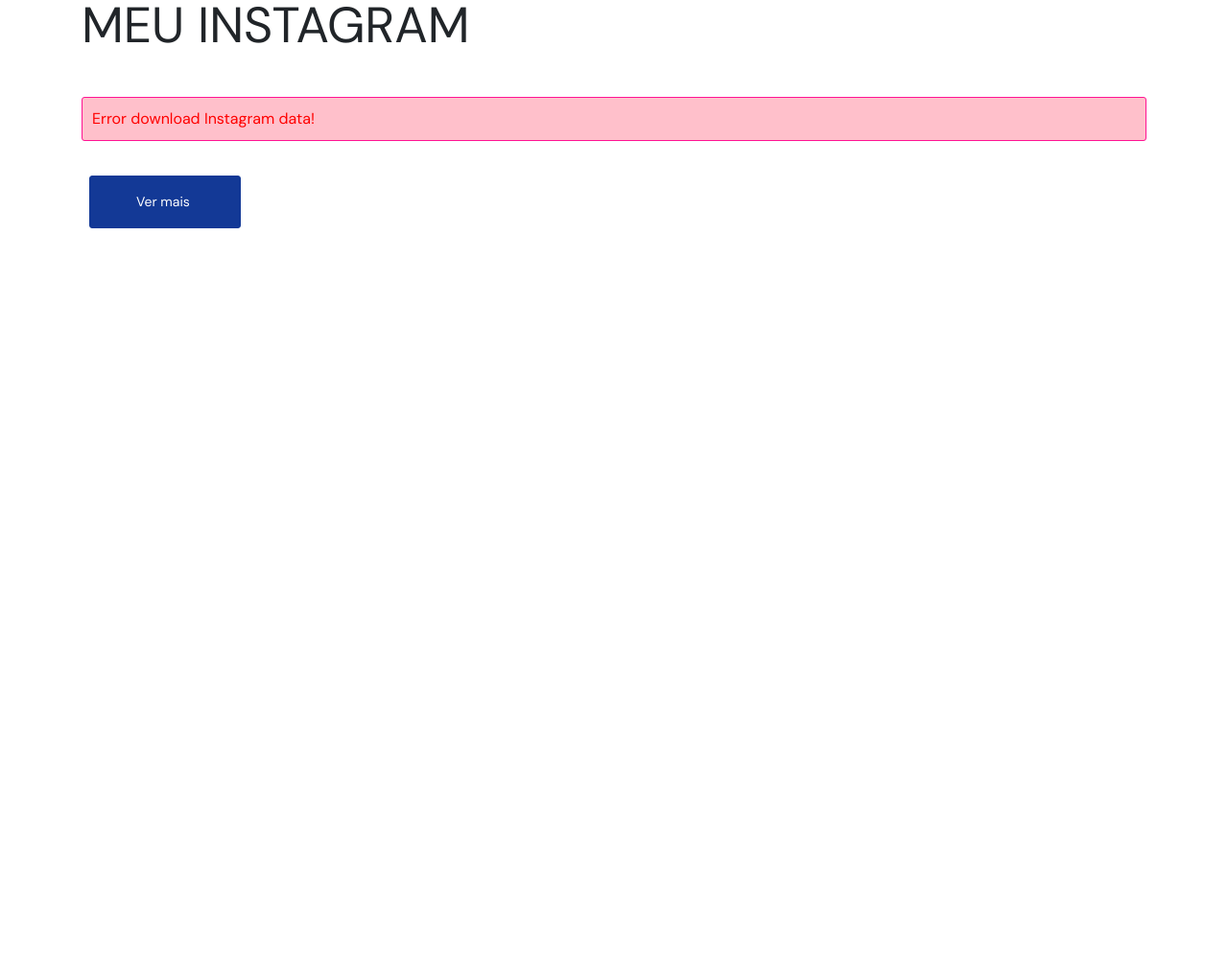
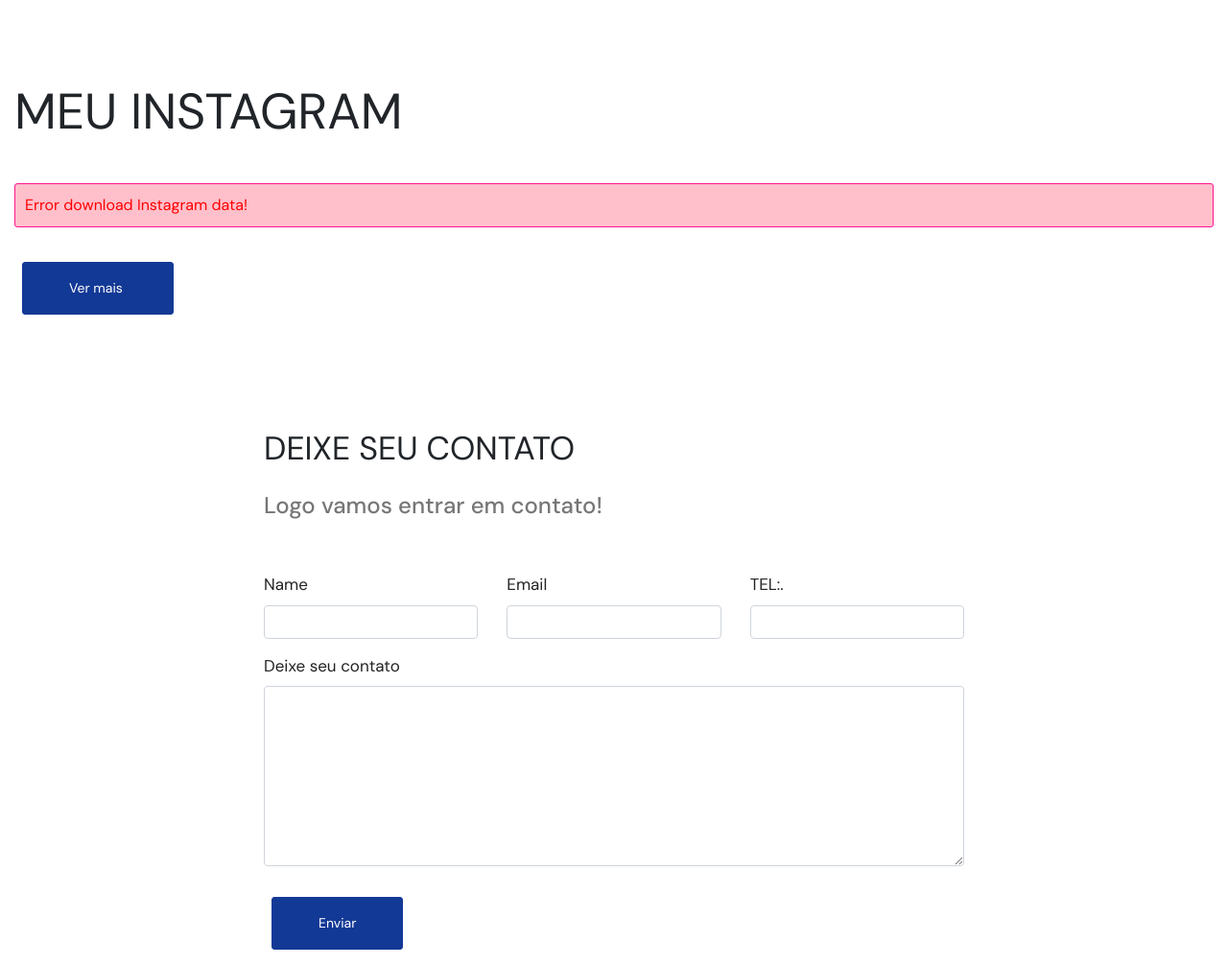
Before and after one commit to conectado-10/mobrise, a PHP site: page /page11.html in a window 1280 px wide. Shown: the part 2092-3098 px from the top of the page at 96% size. Before the commit the page ends 2330 px from the top, so only its background shows below. Run offline with PHP 8.4, Linux system fonts and the light colour scheme; some libraries are stand-ins or nearby versions.

Commit message:
create github pages

```diff
--- a/assets/mobirise/css/mbr-additional.css
+++ b/assets/mobirise/css/mbr-additional.css
@@ -3353,3 +3353,78 @@ a.img {
 
 #witsec-custom-html-block-54 {
 }
+
+.cid-s6jLg4XBWj {
+@paddingTop: 0;
+@paddingBottom: 1;
+@showTitle: true;
+@showSubtitle: true;
+@showPhone: true;
+@showTerms: false;
+@uname__10: "file:///C:/Users/bacho/AppData/Local/Mobirise.com/Mobirise/sintoniabarra_0040gmail_002ecom/addons/witsec-mailform/witsec-mailform/../_images/background.jpg";
+@uname__11: true;
+@uname__12: #ffffff;
+@bg-value: #ffffff;
+@bg-type: "color";
+@bg-color-value: #ffffff;
+@bg-parallax: false;
+@overlay: true;
+@overlayColor: #c1c1c1;
+@overlayOpacity: 0.9;
+
+padding-top: (@paddingTop * 15px);
+padding-bottom: (@paddingBottom * 15px);
+& when (@bg-type = 'color') {
+  background-color: @bg-value;
+}
+& when (@bg-type = 'image') {
+  background-image: url(../../../@bg-value);
+}
+.title {
+  margin-bottom: 2rem;
+}
+.mbr-section-subtitle {
+  color: #767676;
+}
+textarea.form-control {
+  min-height: 188px;
+}
+label {
+  color: #232323;
+}
+.mbr-section-terms {
+  text-align: center;
+}
+}
+@primaryColor: #133996;
+@secondaryColor: #fc643f;
+@successColor: #00c48c;
+@infoColor: #fdece8;
+@warningColor: #ffcf5c;
+@dangerColor: #939bb4;
+@mainFont: DM Sans;
+@display1Font: 'DM Sans', sans-serif;
+@display1Size: 3.25;
+@display2Font: 'DM Sans', sans-serif;
+@display2Size: 2.125;
+@display5Font: 'DM Sans', sans-serif;
+@display5Size: 1.5;
+@display7Font: 'DM Sans', sans-serif;
+@display7Size: 1.0625;
+@display4Font: 'DM Sans', sans-serif;
+@display4Size: 0.875;
+@isRoundedButtons: false;
+@isAnimatedOnScroll: false;
+@isScrollToTopButton: false;
+@isPublish: true;
+
+.cid-s6jkVYM8uU {
+
+padding-top: (@paddingTop * 15px);
+padding-bottom: (@paddingBottom * 15px);
+background-color: @bgColor;
+.mbr-section {
+  text-align: center;
+  color: #fff;
+}
+}
--- a/page1.html
+++ b/page1.html
@@ -103,7 +103,7 @@
     </div>
 </section>
 
-<section class="mbr-section" id="witsec-modal-window-block-2s" data-rv-view="1003">
+<section class="mbr-section" id="witsec-modal-window-block-2s" data-rv-view="479">
 
 	<style>
 	/* Let's not animate the contents of modal windows */
--- a/page11.html
+++ b/page11.html
@@ -26,7 +26,7 @@
 
 </head>
 <body>
-  <center class="cid-s6fRoxLvmw" id="design-block-4y" data-rv-view="1191">
+  <center class="cid-s6fRoxLvmw" id="design-block-4y" data-rv-view="547">
 <section class="mbr-gallery gallery5" group="Gallery">
 
 
@@ -39,19 +39,19 @@
         <div class="row mbr-gallery" data-toggle="modal">
             <div class="col-sm-6 col-md-4 col-lg-3 item gallery-image">
                 <div class="item-wrapper">
-                   <a href="https://store17441987.ecwid.com/PROT%C3%89TICO-DANILO-c55577022"><img class="w-100" src="assets/images/wei-einfach-symbol-dental-logo-500x500.png" alt="" title="" media-simple="true" data-target="#s6gonq6PtB" data-slide-to="0">
+                   <a href="https://store17441987.ecwid.com/PROT%C3%89TICO-DANILO-c55577022"><img class="w-100" src="assets/images/wei-einfach-symbol-dental-logo-500x500.png" alt="" title="" media-simple="true" data-target="#s6k5vPUZL3" data-slide-to="0">
                 </a><p class="mbr-text align-center display-5 pb-3 mbr-fonts-style">ESPECIALISTA EM POLIMENTO<em><strong><!---rede social--></strong></em></p><center><em><strong>
 <div style="float: left; width: 33%;">
 <div class="separator" style="clear: both; text-align: center;">
-<a href="tel:22998227404" imageanchor="1" style="margin-left: 1em; margin-right: 1em;"><img border="0" data-original-height="96" data-original-width="96" height="50" src="assets/images/phone-30029-100x100.png" width="50" alt="" title="" media-simple="true" data-target="#s6gonq6PtB" data-slide-to="1"></a></div>
+<a href="tel:22998227404" imageanchor="1" style="margin-left: 1em; margin-right: 1em;"><img border="0" data-original-height="96" data-original-width="96" height="50" src="assets/images/phone-30029-100x100.png" width="50" alt="" title="" media-simple="true" data-target="#s6k5vPUZL3" data-slide-to="1"></a></div>
 </div>
 <div style="float: left; width: 33%;">
 <div class="separator" style="clear: both; text-align: center;">
-<a href="https://wa.me/5522998227404" imageanchor="1" style="margin-left: 1em; margin-right: 1em;"><img border="0" data-original-height="96" data-original-width="96" height="50" src="assets/images/whatsapp-37229-100x100.png" width="50" alt="" title="" media-simple="true" data-target="#s6gonq6PtB" data-slide-to="2"></a></div>
+<a href="https://wa.me/5522998227404" imageanchor="1" style="margin-left: 1em; margin-right: 1em;"><img border="0" data-original-height="96" data-original-width="96" height="50" src="assets/images/whatsapp-37229-100x100.png" width="50" alt="" title="" media-simple="true" data-target="#s6k5vPUZL3" data-slide-to="2"></a></div>
 </div>
 <div style="float: left; width: 33%;">
 <div class="separator" style="clear: both; text-align: center;">
-<a href="https://www.facebook.com/danilo.docarmo.900" imageanchor="1" style="margin-left: 1em; margin-right: 1em;"><img border="0" data-original-height="512" data-original-width="512" height="50" src="assets/images/facebook-108044-100x100.png" width="50" alt="" title="" media-simple="true" data-target="#s6gonq6PtB" data-slide-to="3"></a></div>
+<a href="https://www.facebook.com/danilo.docarmo.900" imageanchor="1" style="margin-left: 1em; margin-right: 1em;"><img border="0" data-original-height="512" data-original-width="512" height="50" src="assets/images/facebook-108044-100x100.png" width="50" alt="" title="" media-simple="true" data-target="#s6k5vPUZL3" data-slide-to="3"></a></div>
 </div>
 </strong></em></center><em><strong>
 <br>
@@ -80,9 +80,19 @@
   POLIMENTO ESPECIAL FAROIS
   </button>
 </div></strong></em>
+<div class="dropdown">
+  <a class="btn btn-secondary dropdown-toggle" href="#" role="button" id="dropdownMenuLink" data-toggle="dropdown" aria-haspopup="true" aria-expanded="false">
+    O QUE VOCÊ QUER ?
+  </a>
+
+  <div class="dropdown-menu" aria-labelledby="dropdownMenuLink">
+    <a class="dropdown-item" href="https://store17441987.ecwid.com/HIGIENIZA%C3%87%C3%83O-CASA-p184965008">Casa</a>
+    <a class="dropdown-item" href="https://store17441987.ecwid.com/HIGIENIZA%C3%87%C3%83O-CARRO-p185018788">Carro</a>
+  </div>
+</div>
 </center>
 
-<div class="card promoting-card cid-s6fRozUGNw" id="custom-html-4z" data-rv-view="1194">
+<div class="card promoting-card cid-s6fRozUGNw" id="custom-html-4z" data-rv-view="550">
 
   <!-- Card content -->
   <div class="card-body d-flex flex-row">
@@ -102,7 +112,7 @@
 
   </div>
 
-  <!-- Card image --></div><div class="card promoting-card cid-s6fRozUGNw" id="custom-html-4z" data-rv-view="1194">
+  <!-- Card image --></div><div class="card promoting-card cid-s6fRozUGNw" id="custom-html-4z" data-rv-view="550">
 
   <!-- Card content -->
   <div class="card-body d-flex flex-row">
@@ -122,7 +132,7 @@
 
   </div></div>
 
-<center class="cid-s6fRoAYp1e" id="map01-50" data-rv-view="1195">
+<center class="cid-s6fRoAYp1e" id="map01-50" data-rv-view="551">
 <section class="map1" group="Maps">
 
 
@@ -144,12 +154,7 @@
 
             <div class="col-sm-6 col-md-4 col-lg-3 item gallery-image">
                 <div class="item-wrapper">
-                     <a href="https://www.mercedes-benz.be"><img class="w-100" src="assets/images/116018743-2710549492553813-816126315148032959-o-1-906x552.jpg" alt="" data-slide-to="0" title="" data-target="#s6gonq7Bul"></a>
-<p class="mbr-text align-center display-5 pb-3 mbr-fonts-style display-7">Lavadas e e higienizadas&nbsp;</p>                </div>
-
-            </div><div class="col-sm-6 col-md-4 col-lg-3 item gallery-image">
-                <div class="item-wrapper">
-                     <a href="https://www.mercedes-benz.be"><img class="w-100" src="assets/images/picasion.com-3bd66c2843f2a8ccabdaed39a975f286.gif" alt="" data-slide-to="1" title="" data-target="#s6gonq7Bul"></a>
+                     <a href="https://www.mercedes-benz.be"><img class="w-100" src="assets/images/picasion.com-3bd66c2843f2a8ccabdaed39a975f286.gif" alt="" data-slide-to="0" title="" data-target="#s6k5vPVlOh"></a>
 <p class="mbr-text align-center display-5 pb-3 mbr-fonts-style display-7">Clareamento Farois</p>                </div>
 
             </div>
@@ -160,7 +165,7 @@
     </div>
 </section>
 
-<section class="mbr-section mbr-section--no-padding" id="witsec-custom-html-block-52" custom-code="true" data-rv-view="955">
+<section class="mbr-section mbr-section--no-padding" id="witsec-custom-html-block-52" custom-code="true" data-rv-view="436">
 
  <div class="witsec-custom-html-container elements-content" style="padding-top:2rem; padding-bottom:2rem">
     <div class="mbr-section__container block" style="width: 100%;"><script type="text/javascript" async="" src="//l.getsitecontrol.com/y791lm48.js">
@@ -169,7 +174,7 @@
 
 </section>
 
-<section class="mbr-instagram-feed" data-rows="2" data-per-row-slider="" data-spacing="5" data-full-width="" data-account="juandayse" data-per-row-grid="3" id="instagram-feed-block-53" data-rv-view="962" style="background-color: rgb(255, 255, 255); padding-top: 40px; padding-bottom: 160px;">
+<section class="mbr-instagram-feed" data-rows="2" data-per-row-slider="" data-spacing="5" data-full-width="true" data-account="juandayse" data-per-row-grid="3" id="instagram-feed-block-53" data-rv-view="437" style="background-color: rgb(255, 255, 255); padding-top: 40px; padding-bottom: 40px;">
 
     <div class="container container_toggle">
         <div class="row">
@@ -184,13 +189,63 @@
     </div>
 </section>
 
-<section class="mbr-section mbr-section--no-padding" id="witsec-custom-html-block-54" custom-code="true" data-rv-view="1089">
+<section class="mbr-section mbr-section--no-padding" id="witsec-custom-html-block-54" custom-code="true" data-rv-view="439">
 
  <div class="witsec-custom-html-container elements-content" style="padding-top:2rem; padding-bottom:2rem">
     <div class="mbr-section__container block" style="width: 100%;"><script type="text/javascript" async="" src="//l.getsitecontrol.com/y791lm48.js">
 </script></div>
  </div>
 
+</section>
+
+<section class="witsec-mailform mbr-section cid-s6jLg4XBWj" id="witsec-mailform-57" data-rv-view="556">
+
+
+
+
+    <div class="container">
+        <div class="row justify-content-center">
+            <div class="title col-12 col-lg-8">
+                <h2 class="mbr-section-title align-center pb-3 mbr-fonts-style display-2">DEIXE SEU CONTATO</h2>
+                <h3 class="mbr-section-subtitle align-center mbr-light pb-3 mbr-fonts-style display-5">Logo vamos entrar em contato!</h3>
+          </div>
+        </div>
+    </div>
+    <div class="container">
+        <div class="row justify-content-center">
+            <div class="media-container-column col-lg-8">
+                <form action="mail.php" method="post" class="mbr-form" onsubmit="witsecSendMail(this)">
+                  	<input type="hidden" name="subject" value="A message from your website.">
+	                <div class="row">
+                        <div hidden="hidden" class="alert alert-success col-12" >Thanks for filling out the form!</div>
+                        <div hidden="hidden" class="alert alert-danger col-12" >An error occured. Please try again.</div>
+                    </div>
+                    <div class="row">
+                        <div class="col-md-4 form-group" data-for="name">
+                            <label for="name" class="form-control-label mbr-fonts-style display-7">Name</label>
+                            <input type="text" name="name" data-form-field="Name" required="required" class="form-control display-7">
+                        </div>
+                        <div class="col-md-4 form-group" data-for="email">
+                            <label for="email" class="form-control-label mbr-fonts-style display-7">Email</label>
+                            <input type="email" name="email" data-form-field="Email" required="required" class="form-control display-7">
+                        </div>
+                        <div class="col-md-4 form-group" data-for="phone">
+                            <label for="phone" class="form-control-label mbr-fonts-style display-7">TEL:.</label>
+                            <input type="tel" name="phone" data-form-field="Phone" class="form-control display-7">
+                        </div>
+                        <div data-for="message" class="col-md-12 form-group">
+                            <label for="message" class="form-control-label mbr-fonts-style display-7">Deixe seu contato</label>
+                            <textarea name="message" data-form-field="Message" class="form-control display-7"></textarea>
+                        </div>
+
+                        <div class="col-md-12 input-group-btn align-center">
+                          <button type="submit" class="btn btn-primary btn-form display-4">Enviar</button>
+                      	</div>
+                    </div>
+              </form>
+            </div>
+        </div>
+    </div>
 </section>
 
 
--- a/page8.html
+++ b/page8.html
@@ -43,7 +43,7 @@
 
 </section>
 
-<br class="cid-s6a1eHRZJ5" id="custom-html-4e" data-rv-view="1156"><div class="card promoting-card cid-s6a1eHRZJ5" id="custom-html-4e" data-rv-view="1156">
+<br class="cid-s6a1eHRZJ5" id="custom-html-4e" data-rv-view="510"><div class="card promoting-card cid-s6a1eHRZJ5" id="custom-html-4e" data-rv-view="510">
 
   <!-- Card content -->
   <div class="card-body d-flex flex-row">
```
Also changed, not shown: mail.php (+147 -0 lines), page10.html (+11 -11 lines), page12.html (+6 -59 lines), page4.html (+13 -13 lines), page9.html (+10 -10 lines), 1 other file.
